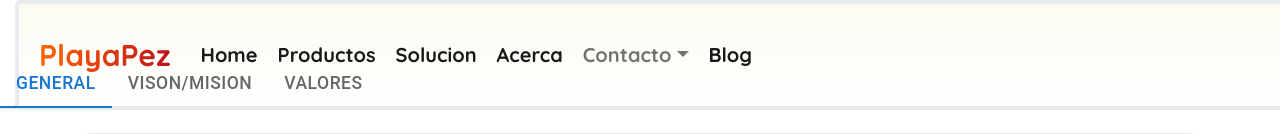
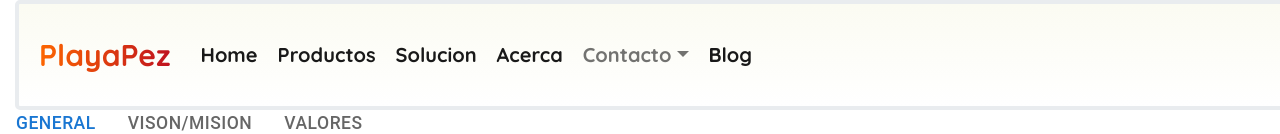
Before and after one commit to DidierDev672/WebSite901, a React (Vite) app: page /know in a window 1280 px wide. Shown: the top 134 px of the page. Built offline with nearby package versions, Linux system fonts and the light colour scheme.

Commit message:
Change of size in the piscola picture

```diff
--- a/src/containers/Know.jsx
+++ b/src/containers/Know.jsx
@@ -80,6 +80,7 @@ const Know = () => {
 
     return(
         <Box sx={{ width: "100%", typography: "body1" }} className="py-5">
+            <div className="py-3"></div>
             <TabContext value={value}>
                 <Box sx={{ borderBottom: 1, borderColor: "divider" }}>
                     <TabList onChange={handleChange} aria-label="Lab API tabs example">
```
